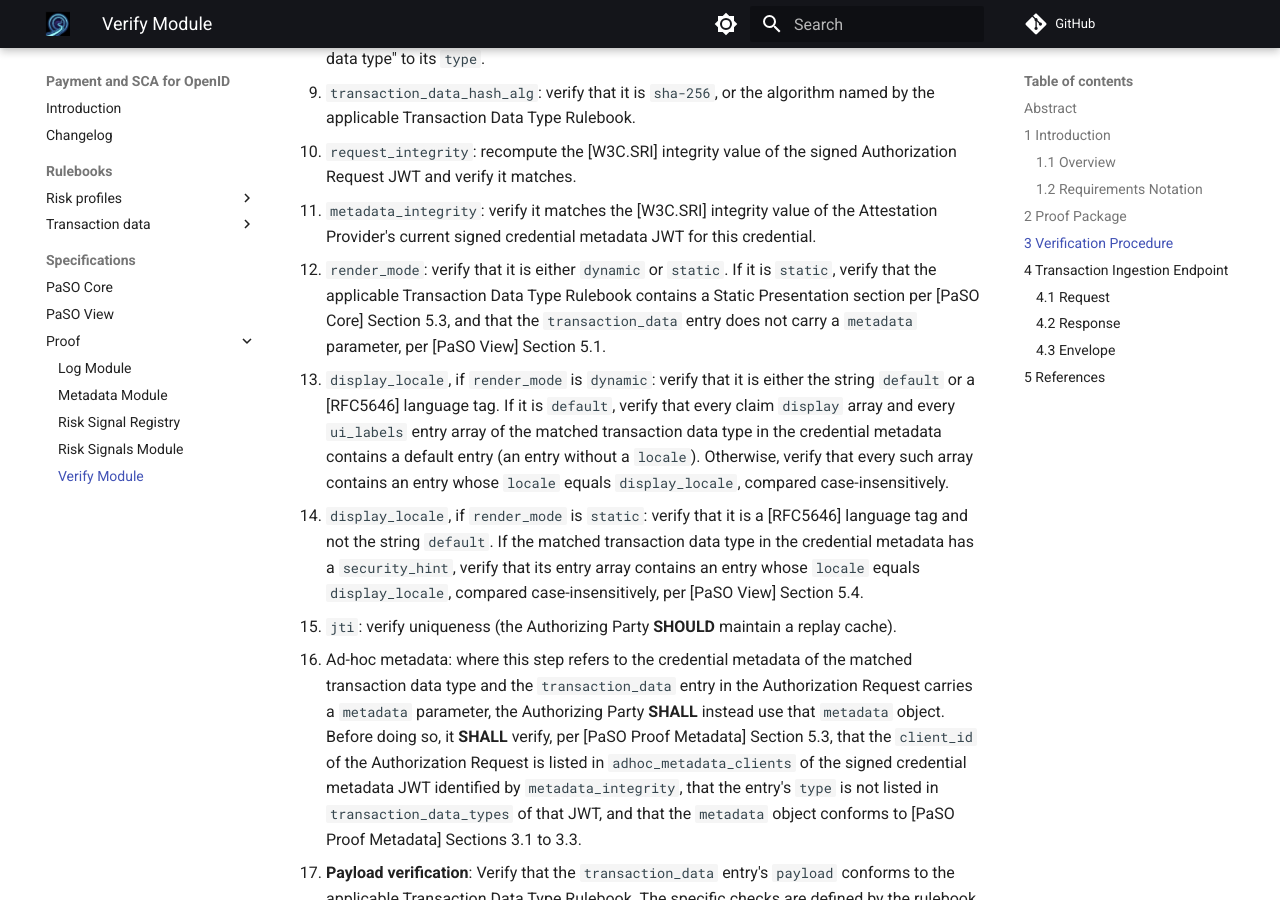
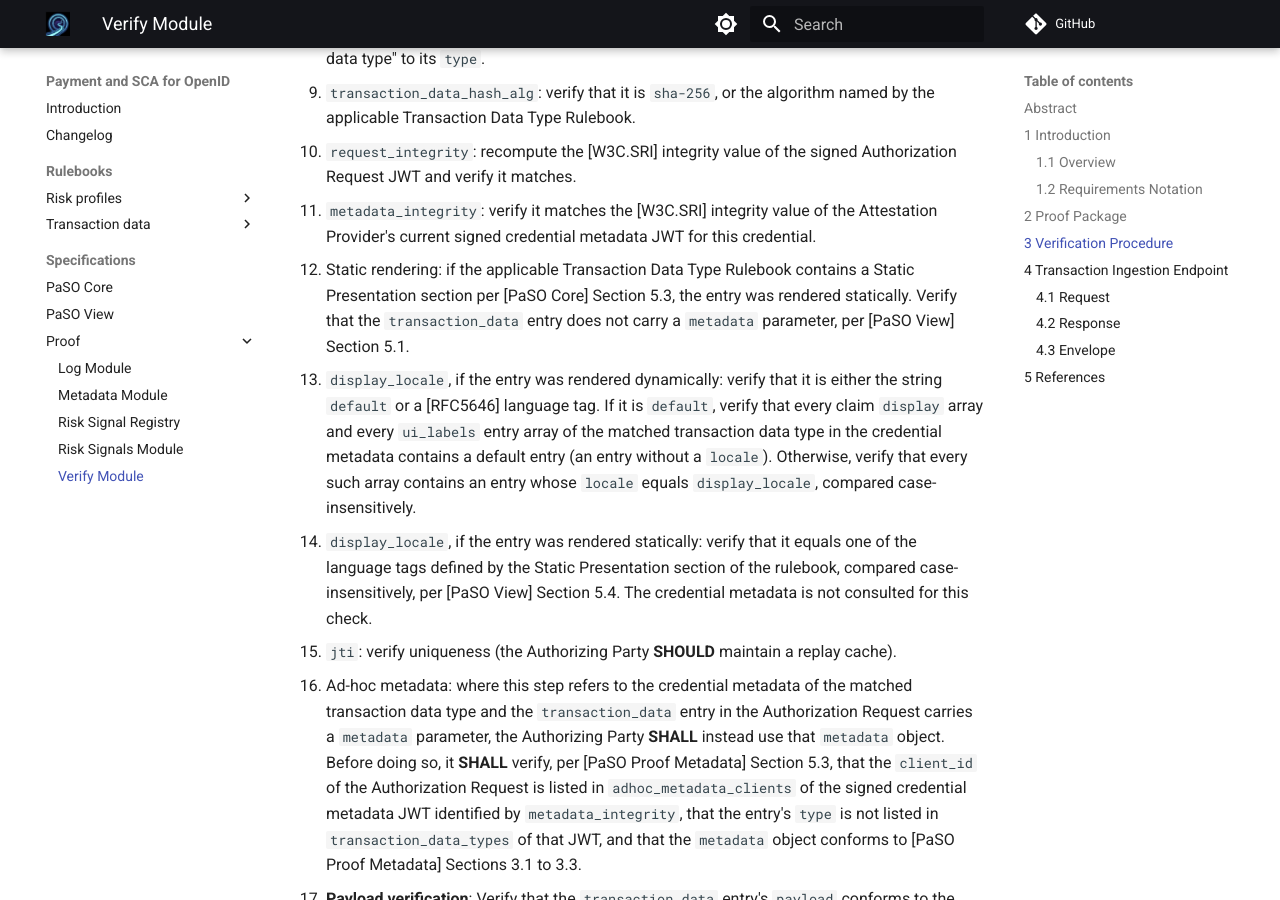
Before and after one commit to APTITUDE-Consortium/payments-and-sca-for-openid, an MkDocs documentation site: the page built from docs/specifications/proof/paso-proof-verify.md, in a window 1280 px wide and 900 px high, scrolled down 1767 px. Built offline with MkDocs 1.6.1 and Material for MkDocs 9.7.7, drawn with Linux system fonts in a browser that asks for light colours; comment, search, counter and statistics services are not loaded; the version menu is left out.

Commit message:
docs(proof): verify static display_locale against the rulebook; drop render_mode

```diff
--- a/docs/specifications/proof/paso-proof-verify.md
+++ b/docs/specifications/proof/paso-proof-verify.md
@@ -43,9 +43,9 @@ Upon receiving the proof package, the Authorizing Party **SHALL** perform the fo
    - `transaction_data_hash_alg`: verify that it is `sha-256`, or the algorithm named by the applicable Transaction Data Type Rulebook.
    - `request_integrity`: recompute the [W3C.SRI] integrity value of the signed Authorization Request JWT and verify it matches.
    - `metadata_integrity`: verify it matches the [W3C.SRI] integrity value of the Attestation Provider's current signed credential metadata JWT for this credential.
-   - `render_mode`: verify that it is either `dynamic` or `static`. If it is `static`, verify that the applicable Transaction Data Type Rulebook contains a Static Presentation section per [PaSO Core] Section 5.3, and that the `transaction_data` entry does not carry a `metadata` parameter, per [PaSO View] Section 5.1.
-   - `display_locale`, if `render_mode` is `dynamic`: verify that it is either the string `default` or a [RFC5646] language tag. If it is `default`, verify that every claim `display` array and every `ui_labels` entry array of the matched transaction data type in the credential metadata contains a default entry (an entry without a `locale`). Otherwise, verify that every such array contains an entry whose `locale` equals `display_locale`, compared case-insensitively.
-   - `display_locale`, if `render_mode` is `static`: verify that it is a [RFC5646] language tag and not the string `default`. If the matched transaction data type in the credential metadata has a `security_hint`, verify that its entry array contains an entry whose `locale` equals `display_locale`, compared case-insensitively, per [PaSO View] Section 5.4.
+   - Static rendering: if the applicable Transaction Data Type Rulebook contains a Static Presentation section per [PaSO Core] Section 5.3, the entry was rendered statically. Verify that the `transaction_data` entry does not carry a `metadata` parameter, per [PaSO View] Section 5.1.
+   - `display_locale`, if the entry was rendered dynamically: verify that it is either the string `default` or a [RFC5646] language tag. If it is `default`, verify that every claim `display` array and every `ui_labels` entry array of the matched transaction data type in the credential metadata contains a default entry (an entry without a `locale`). Otherwise, verify that every such array contains an entry whose `locale` equals `display_locale`, compared case-insensitively.
+   - `display_locale`, if the entry was rendered statically: verify that it equals one of the language tags defined by the Static Presentation section of the rulebook, compared case-insensitively, per [PaSO View] Section 5.4. The credential metadata is not consulted for this check.
    - `jti`: verify uniqueness (the Authorizing Party **SHOULD** maintain a replay cache).
    - Ad-hoc metadata: where this step refers to the credential metadata of the matched transaction data type and the `transaction_data` entry in the Authorization Request carries a `metadata` parameter, the Authorizing Party **SHALL** instead use that `metadata` object. Before doing so, it **SHALL** verify, per [PaSO Proof Metadata] Section 5.3, that the `client_id` of the Authorization Request is listed in `adhoc_metadata_clients` of the signed credential metadata JWT identified by `metadata_integrity`, that the entry's `type` is not listed in `transaction_data_types` of that JWT, and that the `metadata` object conforms to [PaSO Proof Metadata] Sections 3.1 to 3.3.
 
```
Also changed, not shown: docs/specifications/proof/paso-proof-log.md (+1 -1 lines), docs/specifications/proof/paso-proof-risk-signals.md (+0 -2 lines).
